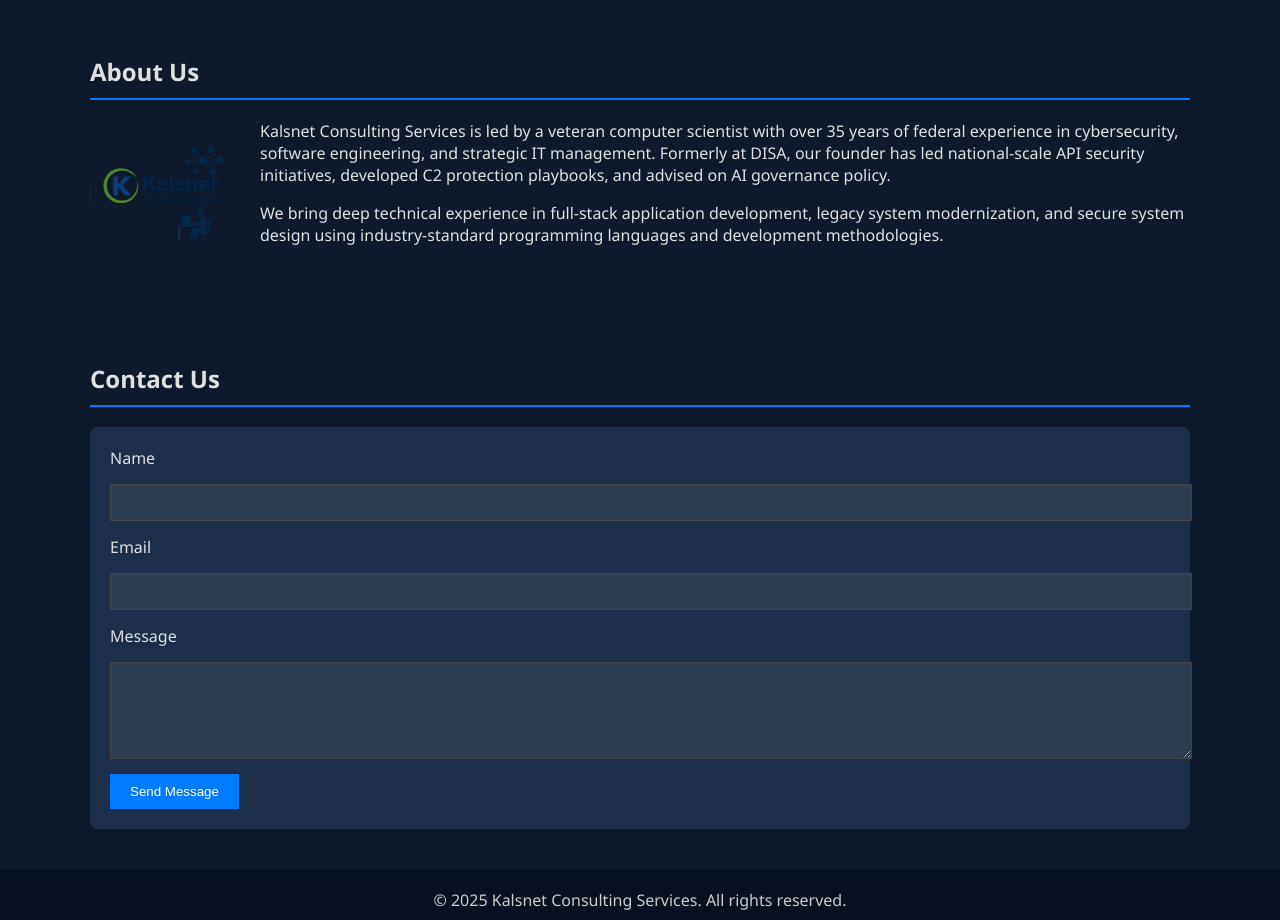
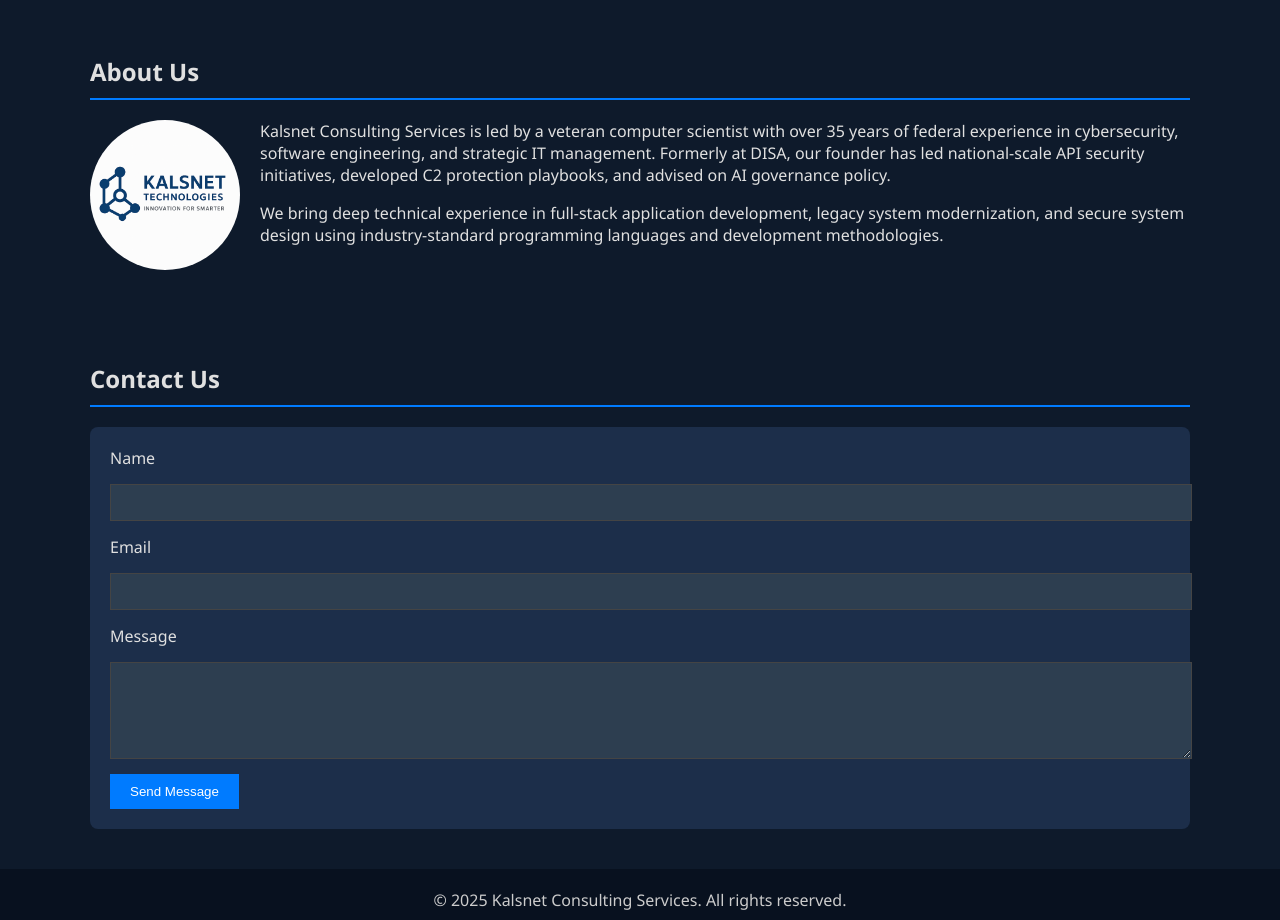
Before and after one commit to kalsr/Kalsnet-Developers, a plain HTML site: page index.html in a window 1280 px wide. Shown: the part 960-1880 px from the top of the page. Drawn offline with Linux system fonts and the light colour scheme.

Commit message:
Update index.html

```diff
--- a/index.html
+++ b/index.html
@@ -152,7 +152,7 @@
 
             height: 150px;
 
-            background: url('KalsTech.png') center/cover no-repeat;
+            background: url('Kalsnet_logo.png') center/cover no-repeat;
 
             border-radius: 75px;
 
```
